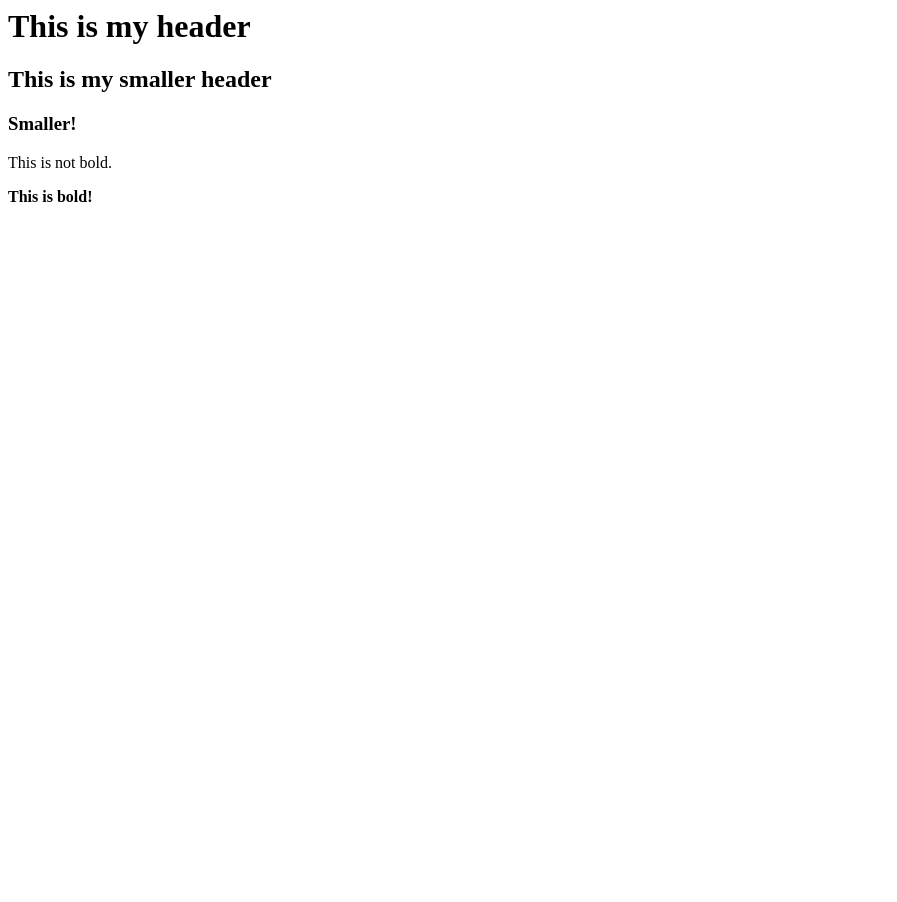
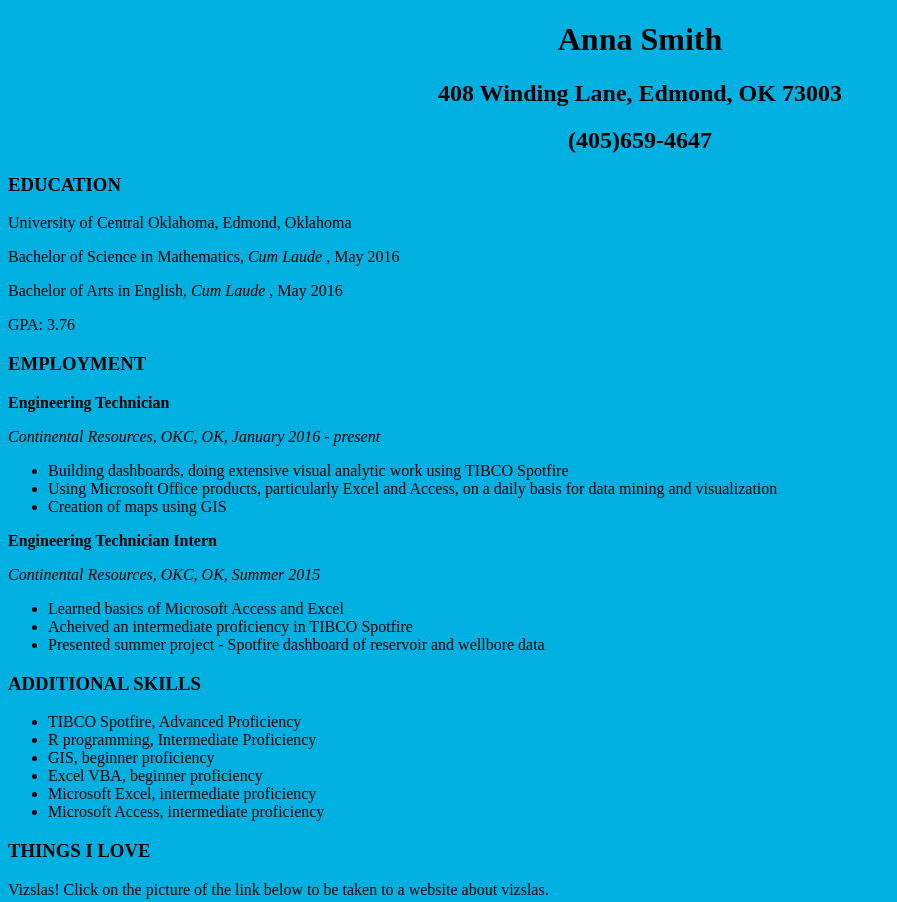
Before and after one commit to annamsmith2893/my-first-website, a plain HTML site: page index.html in a window 1280 px wide. Shown: the top 902 px of the page, without its empty margins (0-897 px from the left). Before the commit the page ends 800 px from the top, so only its background shows below. Drawn offline with Linux system fonts and the light colour scheme.

Commit message:
Added updated index.html, and tests for JS and CSS

```diff
--- a/index.html
+++ b/index.html
@@ -1,7 +1,49 @@
+<!DOCTYPE html>
 <html>
-  <h1> This is my header </h1>
-  <h2> This is my smaller header </h2>
-  <h3> Smaller! </h3>
-  <p>This is not bold.</p>
-  <p> <b> This is bold! </b> </p>
+
+  <head><center>
+  	<h1> Anna Smith </h1>
+  	<h2> 408 Winding Lane, Edmond, OK 73003</h2>
+  	<h2> (405)659-4647</h2>
+   </center></head>
+
+  <body bgcolor="sky blue">
+  	<h3><b>EDUCATION</b></h3>
+  	<p>University of Central Oklahoma, Edmond, Oklahoma</p>
+  	<p>Bachelor of Science in Mathematics, <i> Cum Laude </i>, May 2016</p>
+  	<p>Bachelor of Arts in English, <i> Cum Laude </i>, May 2016</p>
+  	<p>GPA: 3.76</p>
+
+   <h3><b>EMPLOYMENT</b></h3>
+   <p><b>Engineering Technician</b></p>
+   <p><i>Continental Resources, OKC, OK, January 2016 - present</i></p>
+   <ul>
+     <li>Building dashboards, doing extensive visual analytic work using TIBCO Spotfire</li>
+     <li>Using Microsoft Office products, particularly Excel and Access, on a daily basis for data mining and visualization</li>
+     <li>Creation of maps using GIS</li>
+   </ul>
+
+   <p><b>Engineering Technician Intern</b></p>
+   <p><i>Continental Resources, OKC, OK, Summer 2015</i></p>
+   <ul>
+     <li>Learned basics of Microsoft Access and Excel</li>
+     <li>Acheived an intermediate proficiency in TIBCO Spotfire</li>
+     <li>Presented summer project - Spotfire dashboard of reservoir and wellbore data</li>
+   </ul>
+
+    <h3><b>ADDITIONAL SKILLS</b></h3>
+    <ul>
+     <li>TIBCO Spotfire, Advanced Proficiency</li>
+     <li>R programming, Intermediate Proficiency</li>
+     <li>GIS, beginner proficiency</li>
+     <li>Excel VBA, beginner proficiency</li>
+     <li>Microsoft Excel, intermediate proficiency</li>
+     <li>Microsoft Access, intermediate proficiency</li>
+    </ul>
+
+   <h3><b>THINGS I LOVE</b></h3>
+   <p> Vizslas! Click on the picture of the link below to be taken to a website about vizslas.</p>
+   <a href="http://www.akc.org/dog-breeds/vizsla/" target="_blank"><img src = "https://vetstreet.brightspotcdn.com/dims4/default/ffc131a/2147483647/crop/0x0%2B0%2B0/resize/645x380/quality/90/?url=https%3A%2F%2Fvetstreet-brightspot.s3.amazonaws.com%2Fff%2F325bd0a80811e0a0d50050568d634f%2Ffile%2FVizsla-2-645mk062911.jpg"/></a>
+
+ </body>
 </html>
--- /dev/null
+++ b/styles.css
@@ -0,0 +1,50 @@
+body {
+  font-family: Calibri;
+  padding: 2em;
+  background-color: whitesmoke;
+}
+
+
+.skillset {
+  display: flex;
+  justify-content: space-between;
+  flex-wrap: wrap;
+}
+
+.skill-html {
+  background-color: #E55126;
+}
+
+.skill-js {
+  background-color: #E5A227;
+}
+
+.skill-jquery {
+  background-color: #0C73B8;
+}
+
+.skill-html,
+.skill-js,
+.skill-jquery {
+  width: 100%;
+  padding: 1em 3em 2em 2em;
+  margin: 0.5em;
+  color: whitesmoke;
+}
+
+.projects-button {
+  padding: 0.75em 1.25em;
+  background-color: whitesmoke;
+  opacity: 0.9;
+  width: 10em;
+  color: black;
+}
+
+.projects {
+  margin: 1em 0;
+}
+
+.active {
+  background-color: #333333;
+  color: whitesmoke;
+}
```
Also changed, not shown: main.js (added, +14 -0 lines).
